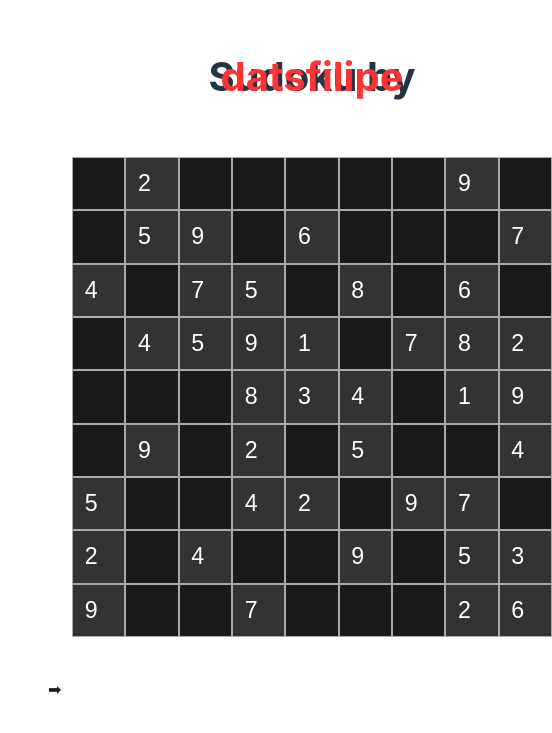
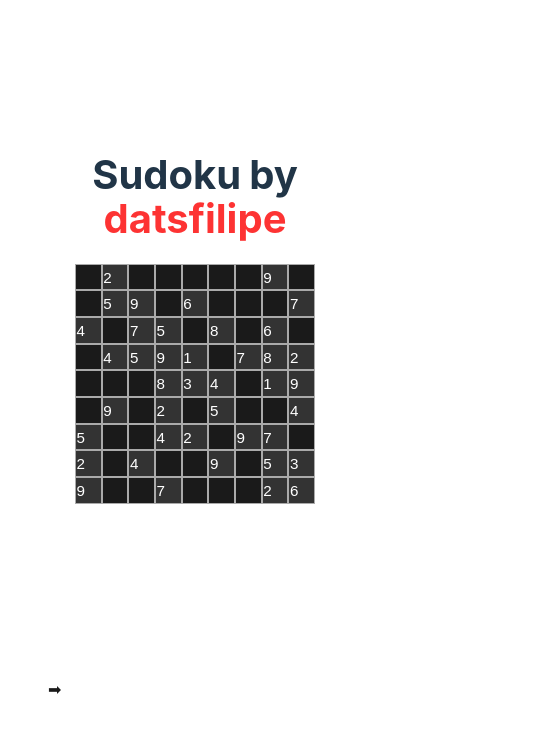
Before and after one commit to datsfilipe/sudoku, a React (Vite) app: page / in a window 390 px wide. Shown: the part 105-838 px from the top of the page, 552 px wide, since content can reach past the window. Built offline with nearby package versions, Linux system fonts and the light colour scheme.

Commit message:
style: add responsiveness to title, board, sidebar and inputs

```diff
--- a/src/globals.css
+++ b/src/globals.css
@@ -18,6 +18,8 @@ body, html {
 
 main {
   min-width: 100vw;
+  height: 100vh;
+  overflow: hidden;
   display: flex;
 }
 
@@ -56,8 +58,9 @@ a:hover {
 }
 
 .sidebar {
-  width: 30%;
-  height: 100vh;
+  position: absolute;
+  width: 15rem;
+  height: 100%;
   background-color: #212121;
   color: #fff;
   display: flex;
@@ -105,9 +108,14 @@ button:hover {
 
 .title {
   font-size: 2.5rem;
-  margin-top: 5rem;
-  margin-bottom: 5rem;
   text-align: center;
+  flex-wrap: wrap;
+  width: 80%;
+  height: 5rem;
+  display: flex;
+  align-items: center;
+  justify-content: center;
+  gap: 0.5rem;
 }
 
 .board {
@@ -117,6 +125,16 @@ button:hover {
   height: 30rem;
   display: grid;
   grid-template-columns: repeat(9, 1fr);
+
+  @media (max-width: 768px) {
+    width: 20rem;
+    height: 20rem;
+  }
+
+  @media (max-width: 480px) {
+    width: 15rem;
+    height: 15rem;
+  }
 }
 
 .square {
@@ -153,9 +171,17 @@ button:hover {
   border: none;
   background-color: transparent;
   color: #fff;
-  font-size: 1.45rem;
   text-align: center;
   padding: 0;
+  font-size: 1.45rem;
+
+  @media (max-width: 768px) {
+    font-size: 1.25rem;
+  }
+
+  @media (max-width: 480px) {
+    font-size: 0.95rem;
+  }
 }
 
 .slider {
```
